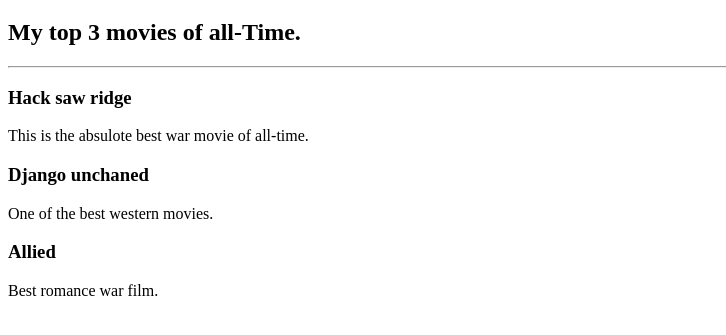
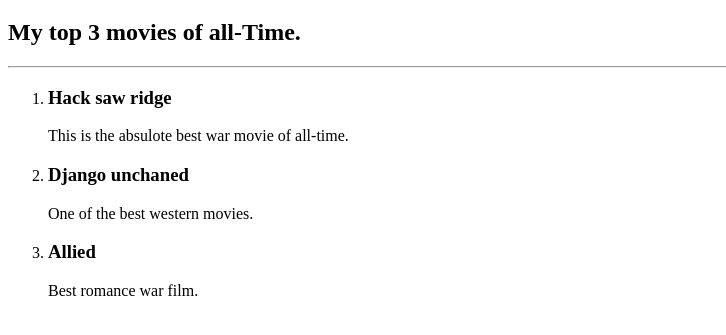
Before and after one commit to Mahmoud-Essam-Noureldin/html-protfolio, a plain HTML site: page public/movie-ranking.html in a window 1280 px wide. Shown: the part 61-396 px from the top of the page, without its empty margins (0-726 px from the left). Drawn offline with Linux system fonts and the light colour scheme.

Commit message:
Update movie-ranking.html

```diff
--- a/public/movie-ranking.html
+++ b/public/movie-ranking.html
@@ -10,11 +10,14 @@
     <h1>The Best Movies According To Mahmoud Essam</h1>
     <h2>My top 3 movies of all-Time.</h2>
     <hr />
-    <h3>Hack saw ridge</h3>
-    <p>This is  the absulote  best war movie of all-time.</p>
-    <h3>Django unchaned</h3>
-    <p>One of the best western movies.</p>
-    <h3>Allied</h3>
-    <p>Best romance war film. </p>
+    <ol>
+       <li> <h3>Hack saw ridge</h3> </li>
+        <p>This is  the absulote  best war movie of all-time.</p>
+        <li><h3>Django unchaned</h3></li>
+        <p>One of the best western movies.</p>
+        <li><h3>Allied</h3></li>
+        <p>Best romance war film. </p>
+    </ol>
+
 </body>
 </html>
```
